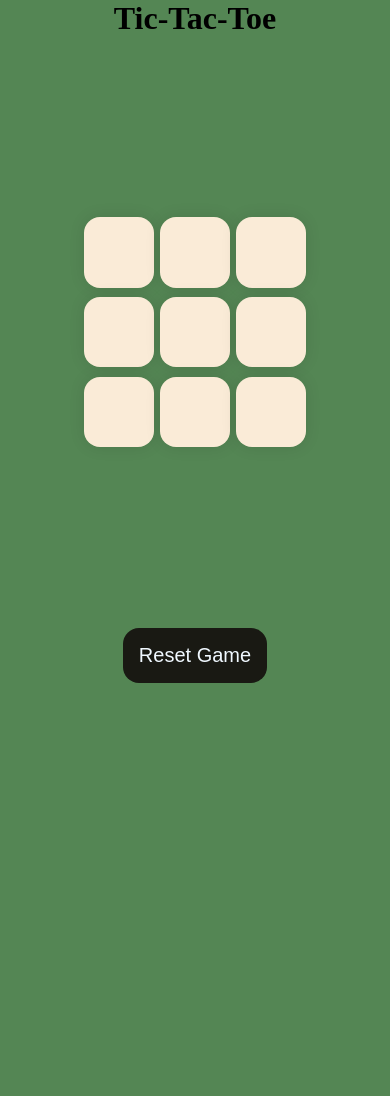
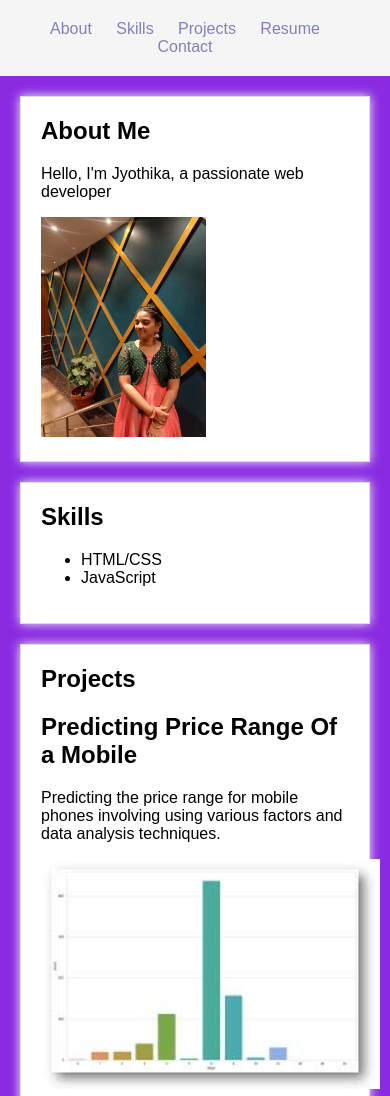
Before and after one commit to Jyothika200/Tic-tac-toe-game, a plain HTML site: page index.html in a window 390 px wide. Shown: the top 1096 px of the page. Before the commit the page ends 844 px from the top, so only its background shows below. Drawn offline with Linux system fonts and the light colour scheme.

Commit message:
Add files via upload

```diff
--- a/index.html
+++ b/index.html
@@ -3,32 +3,64 @@
 <head>
     <meta charset="UTF-8">
     <meta name="viewport" content="width=device-width, initial-scale=1.0">
-    <title>Tic-Tac-Toe</title>
+    <title>My Portfolio</title>
     <link rel="stylesheet" href="style.css">
 </head>
 <body>
-    <div class="msg-container hide">
-        <p id="msg">Winner</p>
-        <button id="new-btn">New Game</button>
-    </div>
-    <main>
-        <h1>Tic-Tac-Toe</h1>
-        <div class="container">
-        <div class="game">
-            <button class="box"></button>
-            <button class="box"></button>
-            <button class="box"></button>
-            <button class="box"></button>
-            <button class="box"></button>
-            <button class="box"></button>
-            <button class="box"></button>
-            <button class="box"></button>
-            <button class="box"></button>
+    <header>
+        <nav>
+            <ul>
+                <li><a href="#about">About</a></li>
+                <li><a href="#skills">Skills</a></li>
+                <li><a href="#projects">Projects</a></li>
+                <li><a href="#resume">Resume</a></li>
+                <li><a href="#contact">Contact</a></li>
+            </ul>
+        </nav>
+    </header>
+    <section id="about">
+        <h1>About Me</h1>
+        <p>Hello, I'm Jyothika, a passionate web developer</p>
+        <img src="Profile.jpg" alt="Profile Picture" height="220">
+    </section>
+    <section id="skills">
+        <h1>Skills</h1>
+        <ul>
+            <li>HTML/CSS</li>
+            <li>JavaScript</li>
+        </ul>
+    </section>
+    <section id="projects">
+        <h1>Projects</h1>
+        <div class="project1">
+            <h2>Predicting Price Range Of a Mobile</h2>
+            <p>Predicting the price range for mobile phones involving using various factors and data analysis techniques.</p>
+            <img src="Project-1.png" alt="Project1 Image" height="230">
         </div>
+        <div class="project2">
+            <h2>Dark Tracer An Early Detection Framework for Malware Activity based on Anomalous Spatiotemperal Patterns</h2>
+            <p>As cyberattacks become increasingly prevalent globally,there is a need to identify trends in these cyberattacks and take suitable countermeasures quickly</p>
+            <img src="Project-2.png" alt="Project2 Image" height="230">
         </div>
-        <button id="reset-button">Reset Game</button>
-
-    </main>
-    <script src="game.js"></script>
-</body>
+    </section>
+    <section id="resume">
+        <h1>Resume</h1>
+        <iframe src="C:\Users\JYOTHIKA\OneDrive\Desktop\webdev(html,css,js)\tic-tac-toe\portfolio" width="100%" height="600px"></iframe>
+    </section>
+    <section id="contact">
+        <h1>Contact Me</h1>
+        <form>
+            <input type="text" placeholder="Name">
+            <input type="email" placeholder="Email">
+            <textarea placeholder="Message"></textarea>
+            <button>Send</button>
+        </form>
+    </section>
+    <footer>
+        <p>&copy; 2024 Jyothika</p>
+        <ul>
+            <li><a href="https://www.linkedin.com/in/jyothika-bhaskaravajjula-326630249">LinkedIn</a></li>
+            <li><a href="https://github.com/Jyothika200">GitHub</a></li>
+        </ul>
+    </footer>
 </html>
--- a/style.css
+++ b/style.css
@@ -1,77 +1,81 @@
-* {
+body {
+    font-family: 'Poppins', sans-serif;
+    margin: 0;
+    padding: 0;
+    background-color: blueviolet;
+}
+
+header {
+    background-color: whitesmoke;
+    color: #ffffff;
+    padding: 20px;
+    text-align: center;
+}
+
+nav ul {
+    list-style: none;
     margin: 0;
     padding: 0;
 }
 
-body {
-    background-color: #548654;
-    text-align: center;
+nav li {
+    display: inline-block;
+    margin-right: 20px;
 }
 
-.container {
-    height: 70vh;
-    display:flex;
-
-    justify-content: center;
-    align-items: center;
+nav a {
+    text-decoration: none;
+    color: #8080c0;
+    border-radius: 20px;
 }
 
-.game {
-    height: 60vmin;
-    width: 60vmin;
-    display: flex;
-    flex-wrap: wrap;
-    justify-content: center;
-    align-items: center;
-    gap: 1.5vmin;
+section {
+    padding: 20px;
+    margin: 20px;
+    background-color: #fff;
+    border: 1px solid #ddd;
+    box-shadow: 0 0 10px whitesmoke;
+}
+
+h1 {
+    margin-top: 0;
+}
+projects {
+    margin-bottom: 20px;
+    color: #8080c0;
+}
+button {
+    background-color: pink;
+    color: #000080;
+    border: none;
+    padding: 20px 20px;
+    cursor: pointer;
+}
+button:hover {
+    background-color: aqua;
+}
 
 
+footer {
+    background-color: #333;
+    color: whitesmoke;
+    padding: 10px;
+    text-align: center;
+    clear: both;
 }
 
-.box {
-    height: 18vmin;
-    width: 18vmin;
-    border-radius: 1rem;
-    border: none;
-    box-shadow: 0 0 1rem rgba(0,0,0,0.1);
-    font-size: 8vmin;
-    color: #b0413e;
-    background-color: antiquewhite;
+footer ul {
+    list-style: none;
+    margin: 0;
+    padding: 0;
 }
 
-#reset-button {
-    padding: 1rem;
-    font-size: 1.25rem;
-    background-color: #191913;
-    color:aliceblue;
-    border-radius: 1rem;
-    border: none;
+footer li {
+    display: inline-block;
+    margin-right: 20px;
 }
 
-#new-btn {
-    padding: 1rem;
-    font-size: 1.25rem;
-    background-color: #191913;
-    color:aliceblue;
-    border-radius: 1rem;
-    border: none;
+footer a {
+    color: #fff;
+    text-decoration: none;
 }
-
-#msg {
-    color:aliceblue;
-    font-size: 5vmin;
-}
-
-.msg-container {
-    height: 80vmin;
-    display: flex;
-    justify-content: center;
-    align-items: center;
-    flex-direction: column;
-    gap: 4rem;
-
-}
-
-.hide {
-    display: none;
-}
```
Also changed, not shown: Profile.jpg (added), Project-1.png (added), Project-2.png (added), 1 other file.
